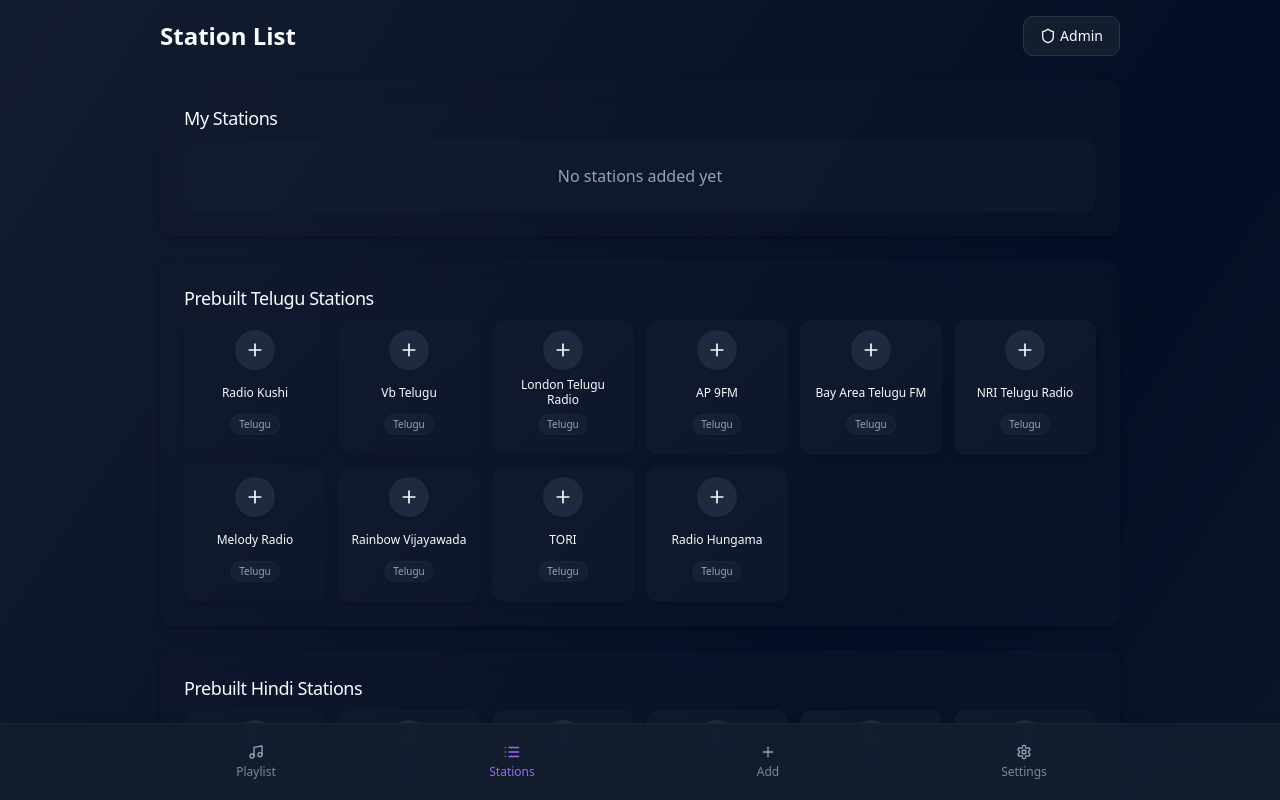
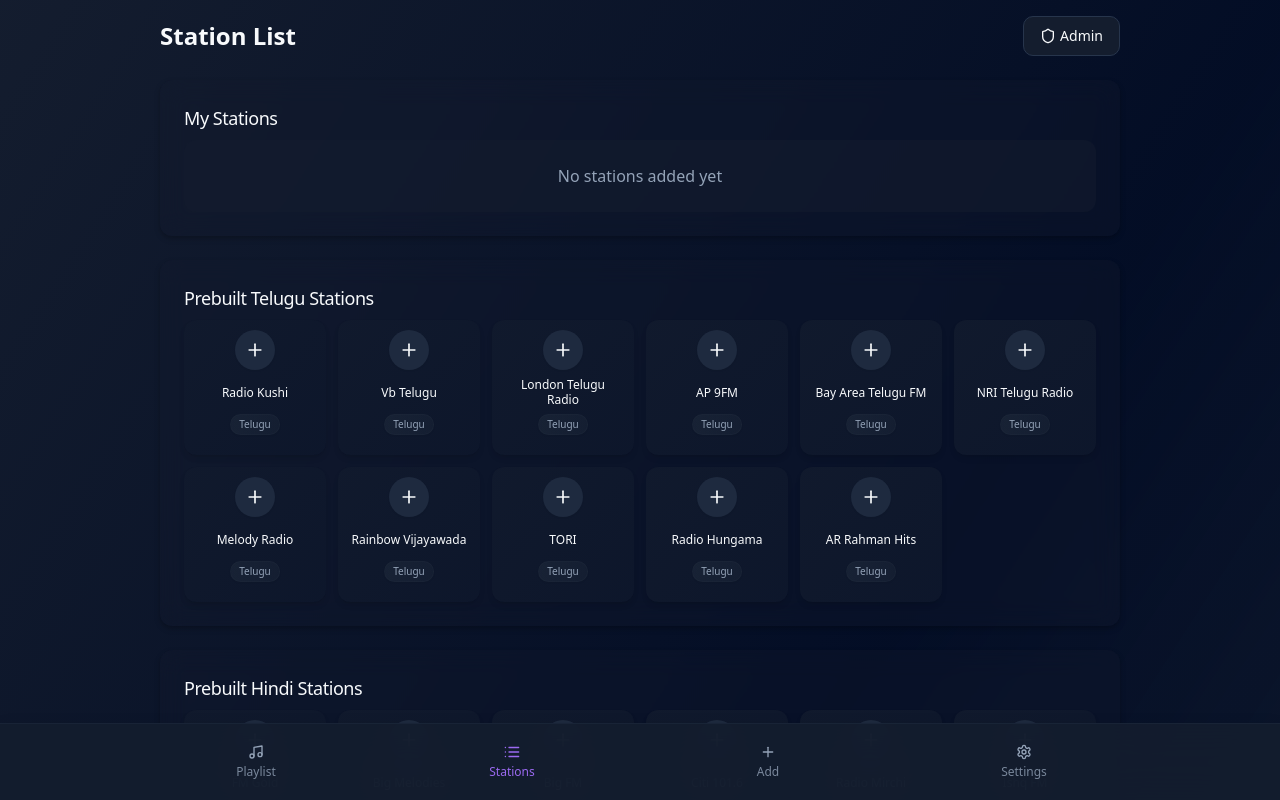
Before and after one commit to bhanuchwodary/uradio-v8, a React (Vite) app: page /station-list in a window 1280 px wide. Built offline with nearby package versions, Linux system fonts and the light colour scheme.

Commit message:
Update prebuiltStations.ts
Added Rahman Hits

```diff
--- a/src/data/prebuiltStations.ts
+++ b/src/data/prebuiltStations.ts
@@ -154,5 +154,10 @@ export const prebuiltStations = [
     name: "Hit 96.7",
     url: "https://stream.radiojar.com/3yygc0pwuueuv",
     language: "Malayalam"
+  },
+  {
+    name: "AR Rahman Hits",
+    url: "https://stream.zeno.fm/z78dpahfewzuv",
+    language: "Telugu"
   }
 ];
```
